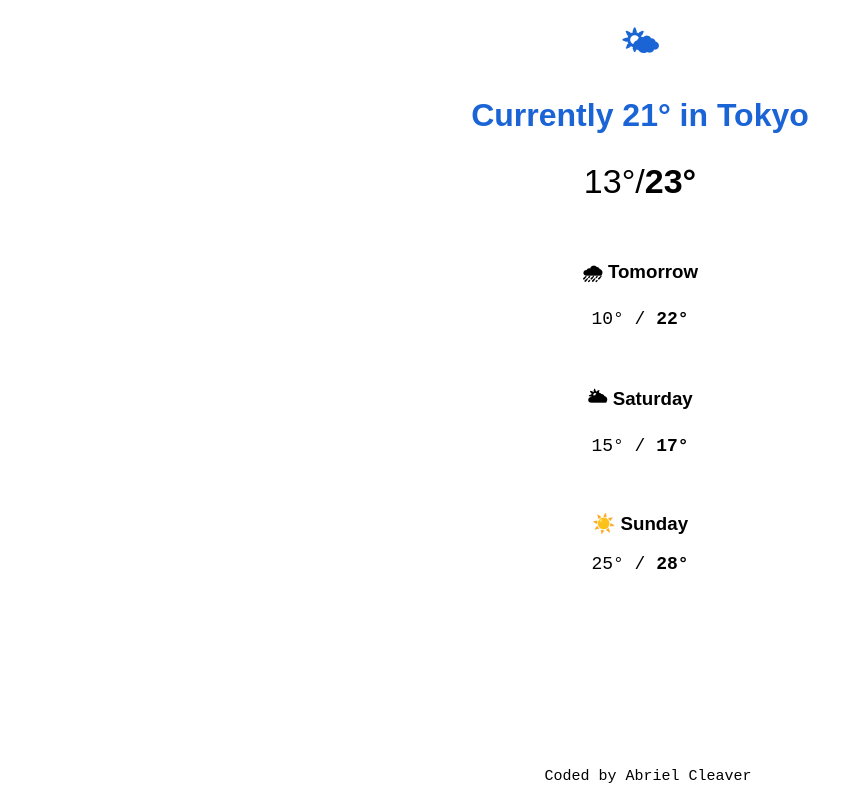
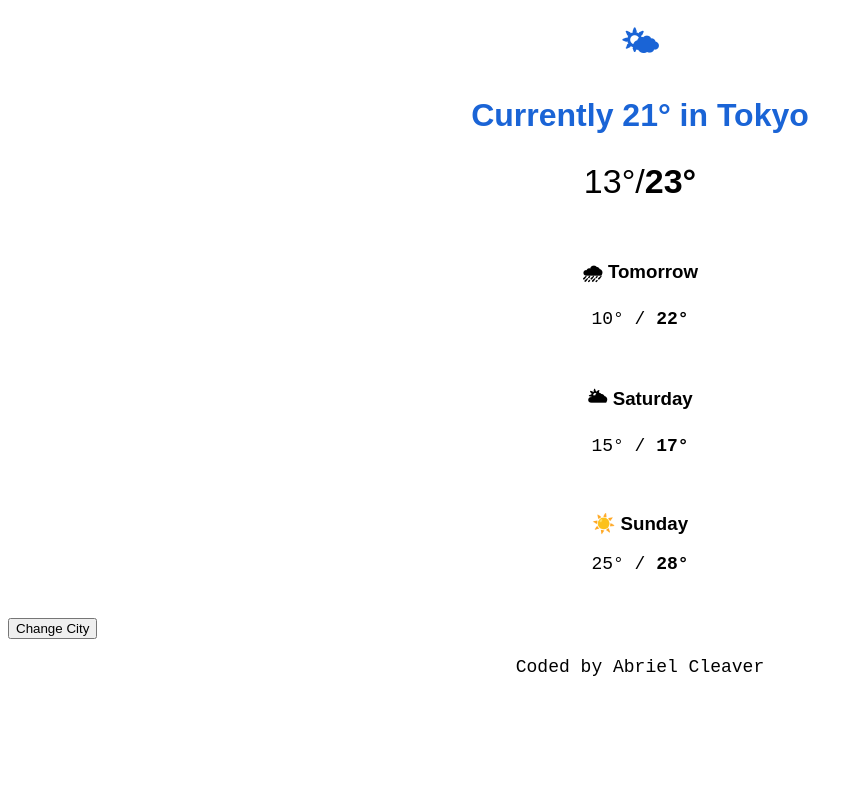
Before and after one commit to abrielcleaver/scb-hw-weather-app, a plain HTML site: page index.html in a window 1280 px wide. Shown: the whole page, without its empty margins (0-863 px from the left). Drawn offline with Linux system fonts and the light colour scheme.

Commit message:
Add change city button and remove footer

```diff
--- a/index.html
+++ b/index.html
@@ -4,7 +4,7 @@
   <meta charset="UTF-8">
   <meta http-equiv="X-UA-Compatible" content="IE=edge">
   <meta name="viewport" content="width=device-width, initial-scale=1.0">
-  <title>She Codes Weather Page</title>
+  <title>👩🏽‍💻 She Codes Weather Page</title>
   <style>
 
     h1 {
@@ -45,19 +45,10 @@
     p {
       font-family: monospace;
       font-size: 18px;
+      text-align: center;
     }
 
-    footer {
-      position: absolute;
-      bottom: 0;
-      width: 100%;
-    }
 
-    .footer-text {
-      text-align: center;
-      font-family: monospace;
-      font-size: 15px;
-    }
   </style>
 </head>
 <body>
@@ -87,10 +78,8 @@
     </li>
   </ul>
 
-  <div>
-    <footer>
-      <p class="footer-text">Coded by Abriel Cleaver</p>
-    </footer>
-  </div>
+  <button>Change City</button>
+
+  <p>Coded by Abriel Cleaver</p>
 </body>
 </html>
```
